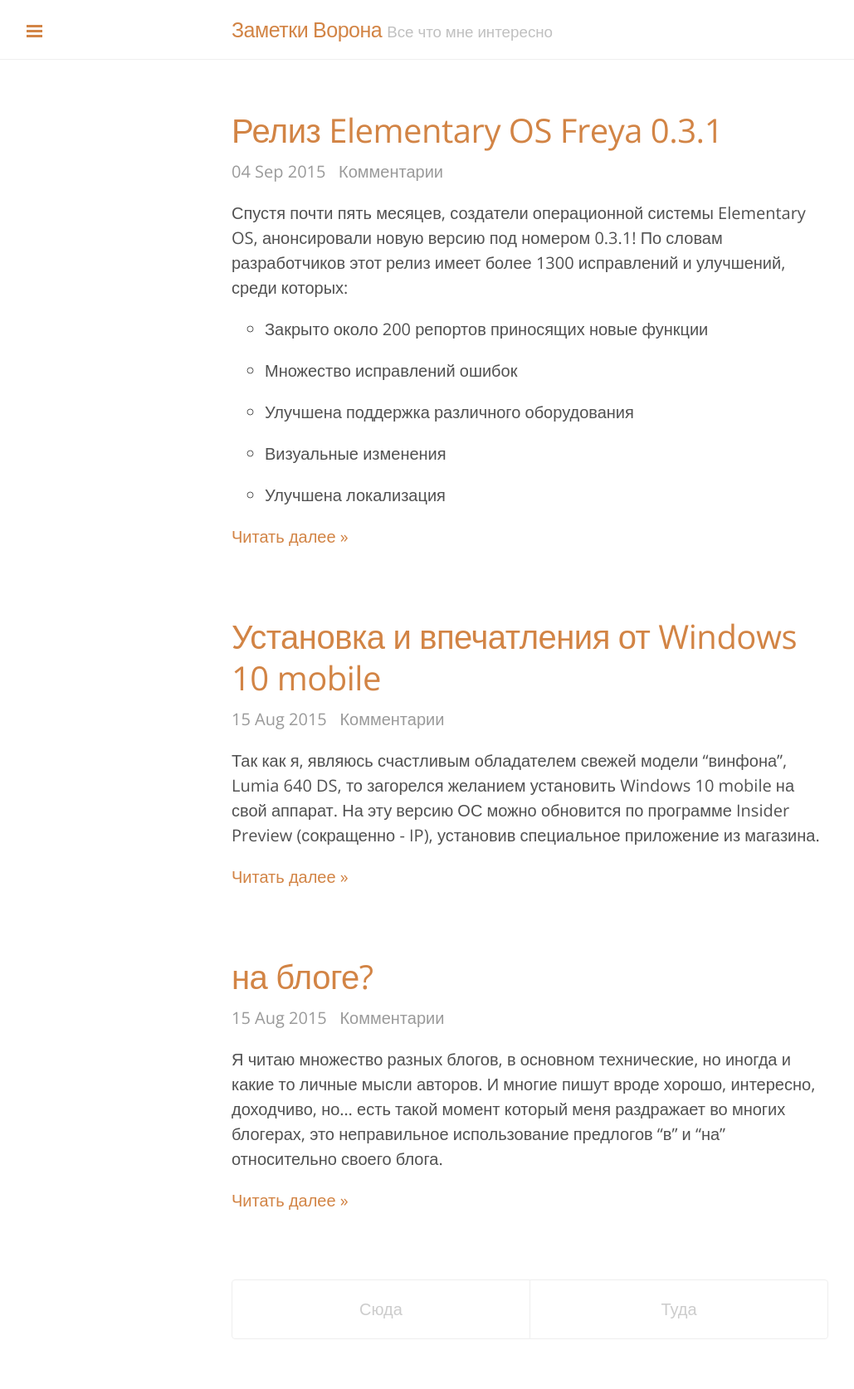
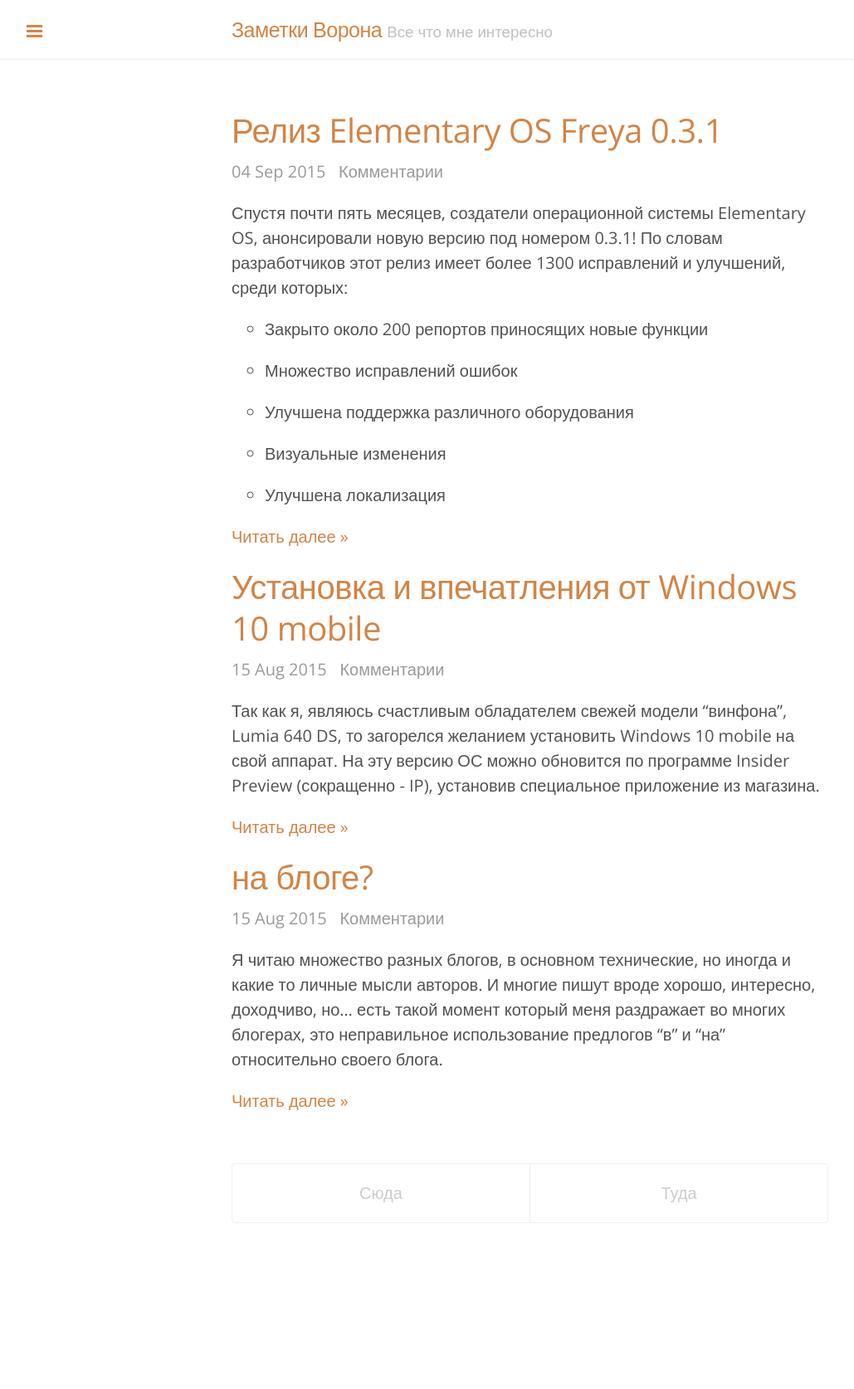
Before and after one commit to vorons/vorons.github.io, a Jekyll site: the page built from index.html, in a window 1280 px wide. Shown: the whole page at 83% size, without its empty margins (1-1030 px from the left). Built offline with Jekyll 4.4.1, drawn with Linux system fonts in a browser that asks for light colours; the list of posts is cut into pages by our own code; comment, search, counter and statistics services are not loaded; after the commit the page ends 1534 px from its top, so only the background shows below that.

Commit message:
margin bottom post

```diff
--- a/public/css/lanyon.css
+++ b/public/css/lanyon.css
@@ -301,7 +301,7 @@
 
 .page,
 .post {
-  margin-bottom: 4em;
+  margin-bottom: 0em;
 }
 
 /* Blog post or page title */
```
